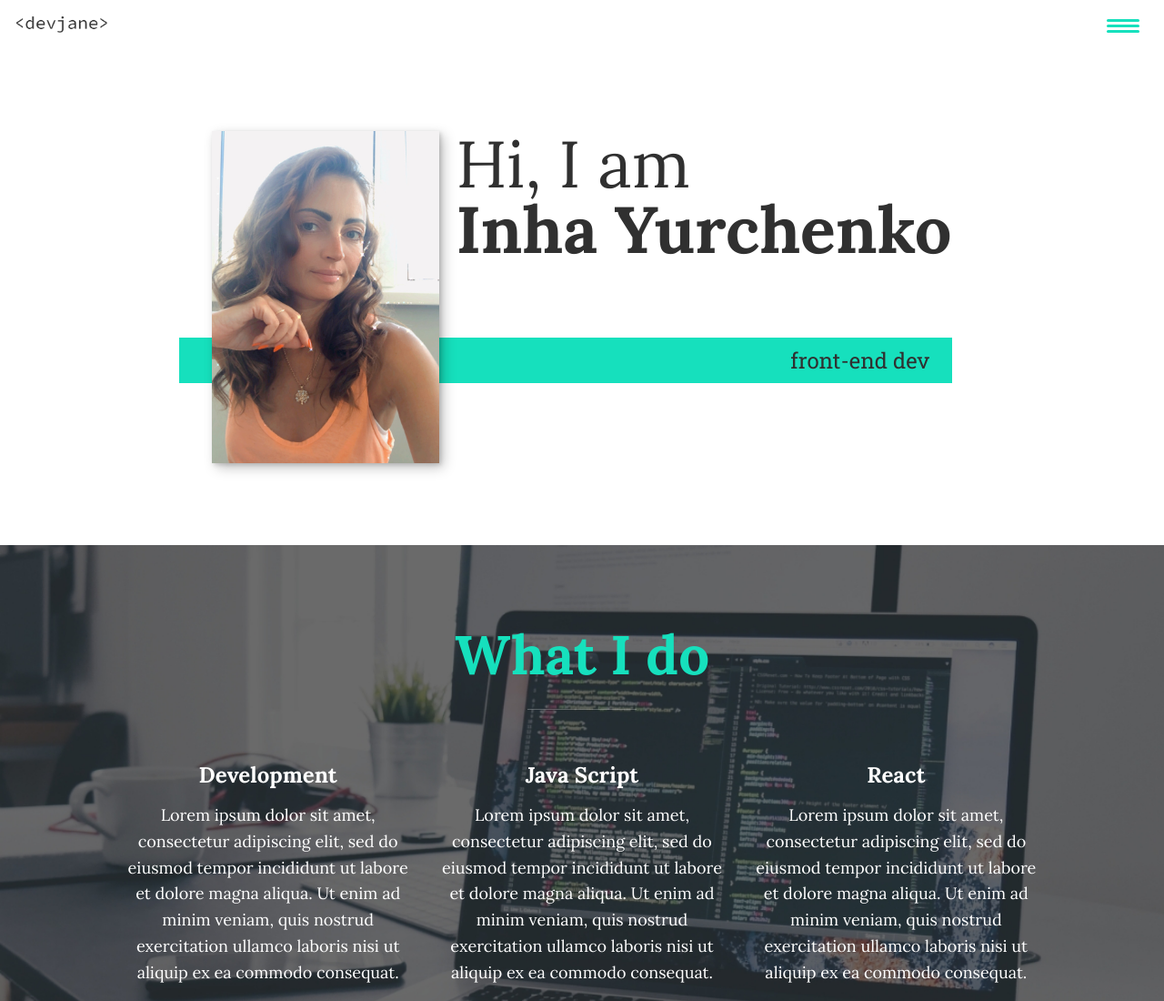
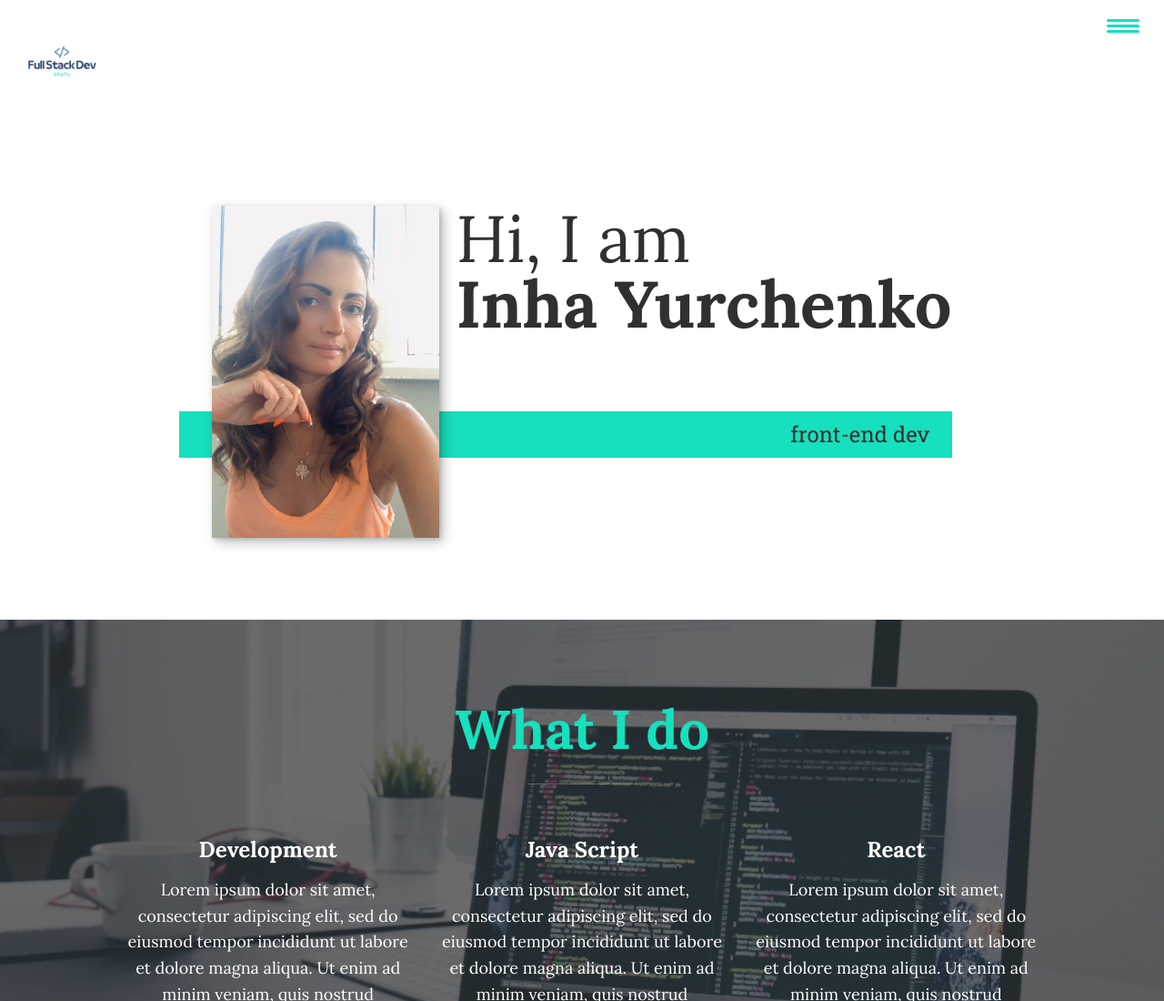
Before and after one commit to Inhaasap/My_Portfolio, a website built with Vite: page index.html in a window 1280 px wide. Shown: the top 1100 px of the page at 91% size. Built offline with nearby package versions, Linux system fonts and the light colour scheme.

Commit message:
added logo

```diff
--- a/index.html
+++ b/index.html
@@ -31,7 +31,7 @@
   <body>
     <header>
       <div class="logo">
-        <img src="img/devjane.png" alt="" />
+        <img src="img/Fullstack.png" alt="logo"/>
       </div>
       <button class="nav-toggle" aria-label="toggle navigation">
         <span class="hamburger"></span>
```
Also changed, not shown: img/Fullstack.png (added).
